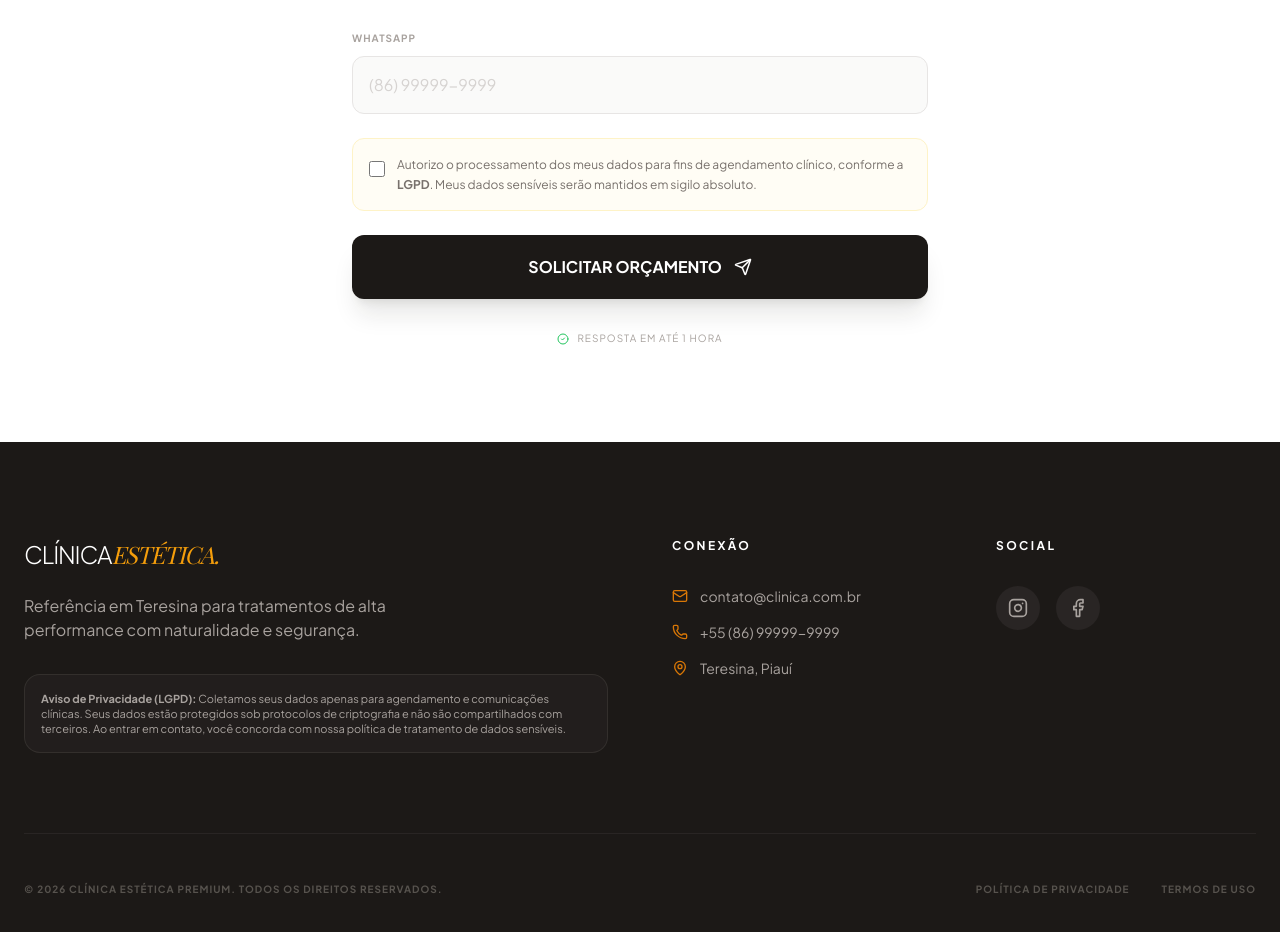
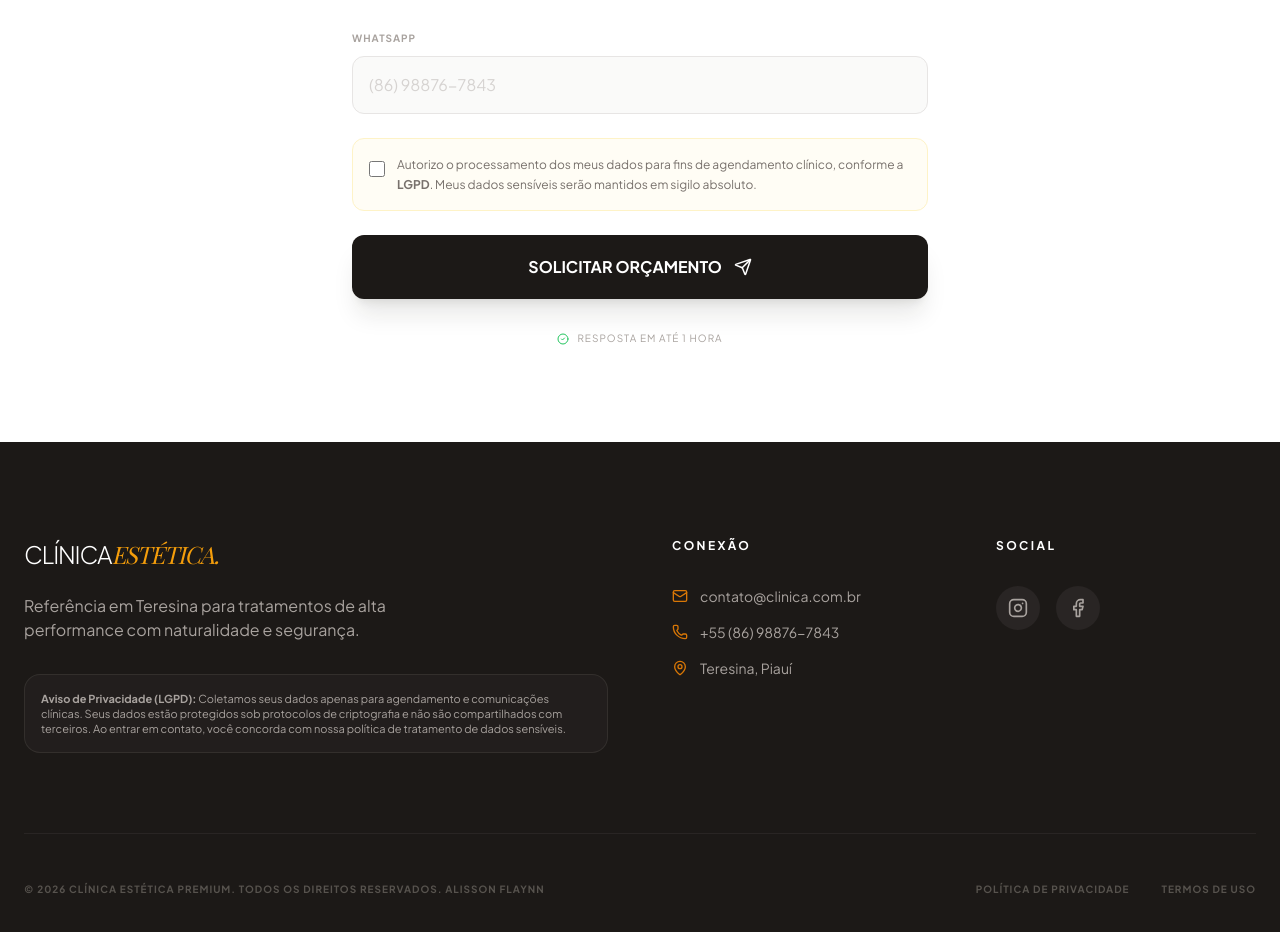
Before and after one commit to AlissonF-1/clinica-estetica-premium, a Next.js app: page / in a window 1280 px wide. Shown: the part 4280-5212 px from the top of the page. Built offline with nearby package versions, Linux system fonts and the light colour scheme; a web font is replaced by a local one.

Commit message:
Correção

```diff
--- a/src/components/layout/ContactSection.tsx
+++ b/src/components/layout/ContactSection.tsx
@@ -34,7 +34,7 @@ export default function ContactSection() {
             </label>
             <input
               type="tel"
-              placeholder="(86) 99999-9999"
+              placeholder="(86) 98876-7843"
               className="w-full bg-stone-50 border border-stone-200 rounded-xl px-4 py-4 text-stone-800 placeholder:text-stone-300 focus:outline-none focus:border-amber-500 focus:ring-1 focus:ring-amber-500 transition-all"
             />
           </div>
--- a/src/components/layout/Footer.tsx
+++ b/src/components/layout/Footer.tsx
@@ -33,7 +33,7 @@ export default function Footer() {
               </li>
               <li className="flex items-center gap-3 hover:text-white transition cursor-pointer group">
                 <Phone size={16} className="text-amber-600 group-hover:text-amber-500 transition" />
-                <span>+55 (86) 99999-9999</span>
+                <span>+55 (86) 98876-7843</span>
               </li>
               <li className="flex items-center gap-3 group">
                 <MapPin size={16} className="text-amber-600" />
@@ -57,7 +57,7 @@ export default function Footer() {
         </div>
 
         <div className="border-t border-stone-800 pt-12 flex flex-col md:flex-row justify-between items-center text-[10px] font-bold uppercase tracking-widest text-stone-600 gap-4 text-center md:text-left">
-          <p>© 2026 Clínica Estética Premium. Todos os direitos reservados.</p>
+          <p>© 2026 Clínica Estética Premium. Todos os direitos reservados. Alisson Flaynn</p>
           <div className="flex flex-col md:flex-row gap-4 md:gap-8">
             <span className="hover:text-stone-400 cursor-pointer">Política de Privacidade</span>
             <span className="hover:text-stone-400 cursor-pointer">Termos de Uso</span>
@@ -67,7 +67,7 @@ export default function Footer() {
 
       {/* Botão de WhatsApp Flutuante - Ajustado o posicionamento (right-4 no mobile) */}
       <a
-        href="https://wa.me/5586999999999"
+        href="https://wa.me/5586988767843"
         target="_blank"
         rel="noopener noreferrer"
         className="fixed bottom-6 right-4 md:bottom-8 md:right-8 z-50 bg-[#25D366] text-white p-3 md:p-4 rounded-full shadow-2xl hover:scale-110 transition-transform duration-300"
```
